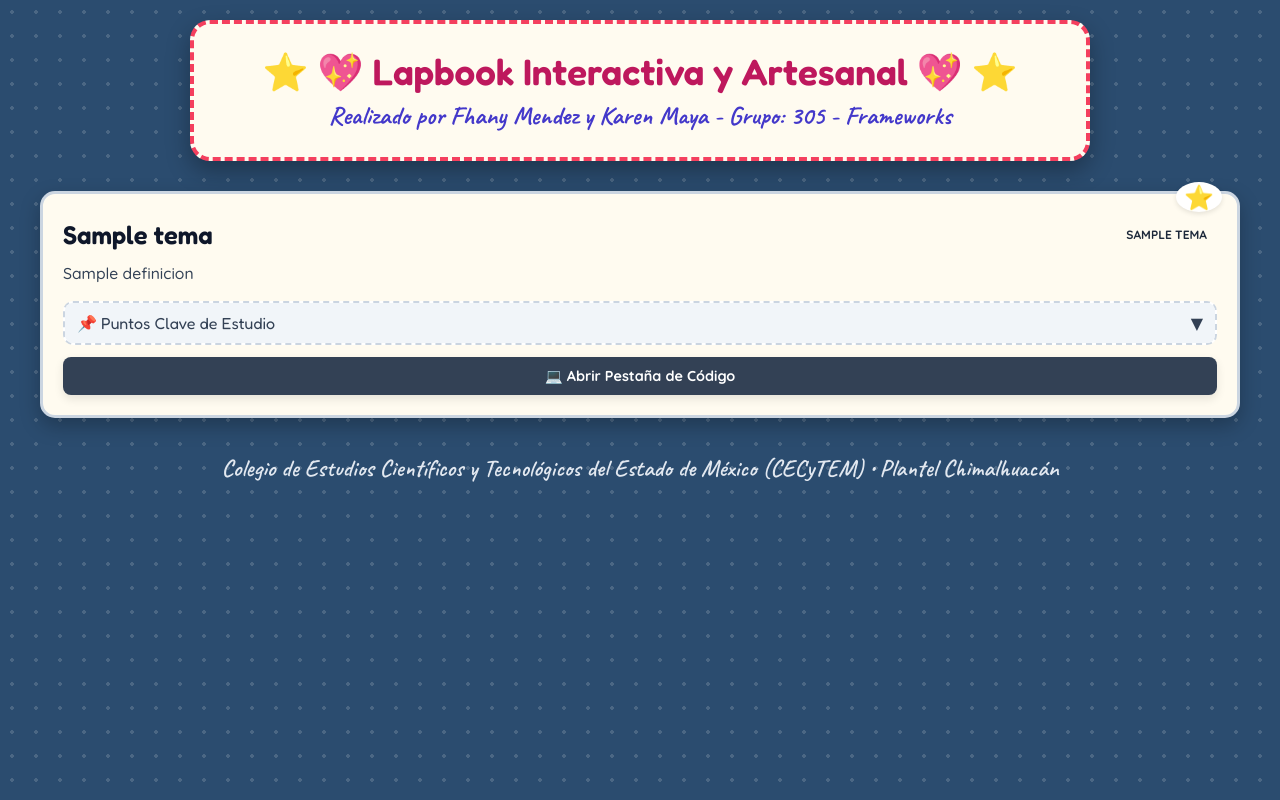
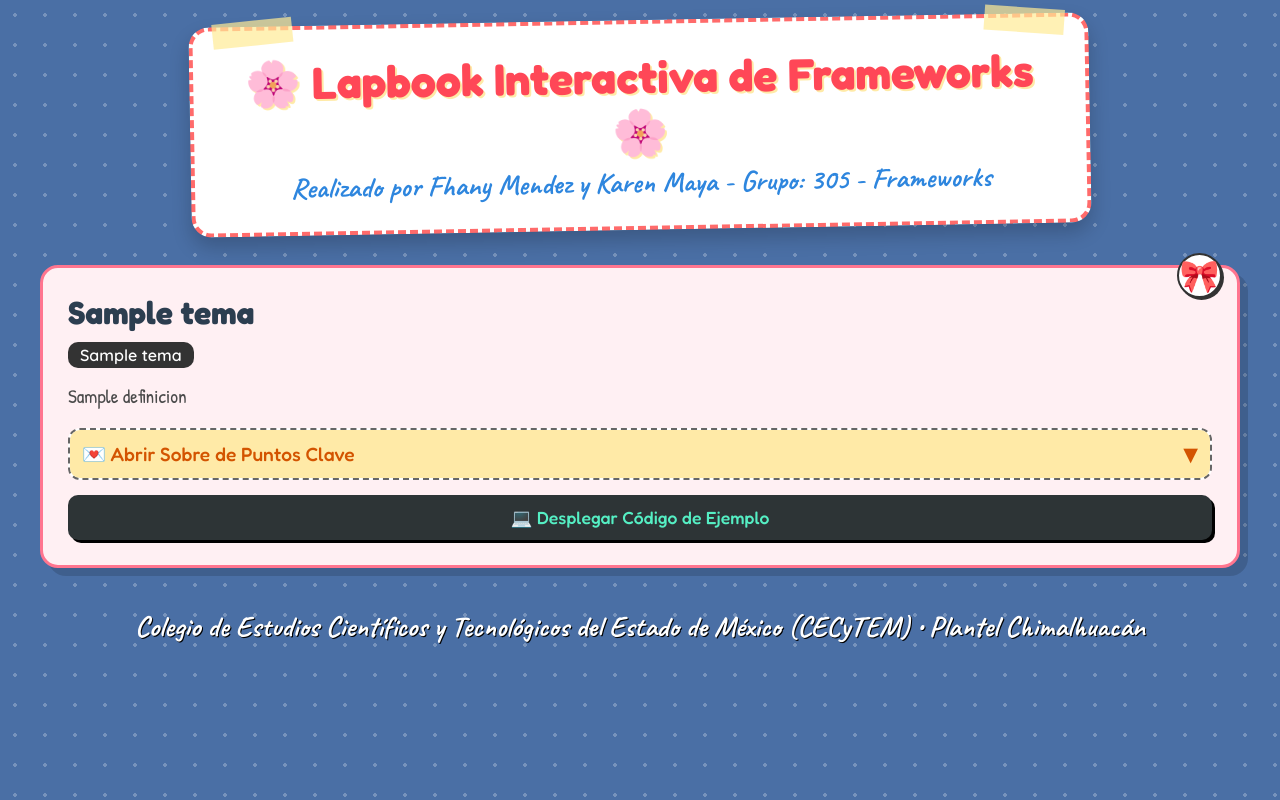
Before and after one commit to mayakaren096-wq/lapbook-fremeworks, a Flask app: template templates/index.html in a window 1280 px wide. Run offline with Flask 3, Linux system fonts and the light colour scheme; the template is opened without the code that fills it: most values are stand-ins (such as "Sample title", 1, 10 or a date in 2020).

Commit message:
Lapbook ultra interactiva con sobres y notas adhesivas pastel

```diff
--- a/templates/index.html
+++ b/templates/index.html
@@ -4,24 +4,22 @@
 <head>
     <meta charset="UTF-8">
     <meta name="viewport" content="width=device-width, initial-scale=1.0">
-    <title>Lapbook Artesanal e Interactiva - Frameworks</title>
-    <!-- Fuentes de Google Fonts -->
+    <title>Lapbook Interactiva de Frameworks</title>
+    <!-- Fuentes divertidas y artesanales -->
     <link rel="preconnect" href="https://fonts.googleapis.com">
     <link rel="preconnect" href="https://fonts.gstatic.com" crossorigin>
-    <link href="https://fonts.googleapis.com/css2?family=Caveat:wght@600;700&family=Fredoka:wght@400;600&family=Quicksand:wght@500;700&display=swap" rel="stylesheet">
+    <link href="https://fonts.googleapis.com/css2?family=Caveat:wght@700&family=Fredoka:wght@500;700&family=Patrick+Hand&family=Quicksand:wght@600;700&display=swap" rel="stylesheet">
 
     <style>
         /* Realizado por Fhany Mendez y Karen Maya - Grupo: 305 - Frameworks */
         :root {
-            --board-color: #2b4c6f; /* Fondo estilo cartulina base de lapbook */
-            --pastel-pink: #ffb5a7;
-            --pastel-yellow: #fcd34d;
-            --pastel-blue: #93c5fd;
-            --pastel-purple: #c4b5fd;
-            --pastel-green: #86efac;
-            --pastel-peach: #fed7aa;
-            --paper-bg: #fffbf0;
-            --text-dark: #1e293b;
+            --bg-board: #4a6fa5;
+            --pink: #ffb7b2;
+            --mint: #b5ead7;
+            --yellow: #ffdac1;
+            --purple: #e2f0cb;
+            --lavender: #c7ceea;
+            --paper-light: #fffdf9;
         }
 
         * {
@@ -31,256 +29,257 @@
         }
 
         body {
-            background-color: var(--board-color);
-            background-image: radial-gradient(rgba(255,255,255,0.15) 2px, transparent 2px);
-            background-size: 24px 24px;
-            font-family: 'Quicksand', sans-serif;
-            color: var(--text-dark);
-            min-height: 100vh;
+            background-color: var(--bg-board);
+            background-image:
+                radial-gradient(rgba(255, 255, 255, 0.25) 2px, transparent 2px);
+            background-size: 30px 30px;
+            font-family: 'Patrick Hand', cursive;
             padding: 20px;
+            color: #2c3e50;
         }
 
-        /* Encabezado estilo letrero de lapbook escolar */
+        /* Título tipo cartel artesanal pegado con cinta */
         header {
             text-align: center;
             max-width: 900px;
-            margin: 0 auto 30px auto;
-            background: var(--paper-bg);
+            margin: 0 auto 35px auto;
+            background: #fff;
             padding: 25px;
             border-radius: 20px;
-            box-shadow: 0 10px 25px rgba(0,0,0,0.3);
-            border: 4px dashed #f43f5e;
+            border: 4px dashed #ff6b6b;
+            box-shadow: 0 10px 20px rgba(0,0,0,0.2);
             position: relative;
+            transform: rotate(-1deg);
         }
+
+        header::before, header::after {
+            content: '';
+            position: absolute;
+            width: 80px;
+            height: 25px;
+            background: rgba(255, 235, 150, 0.7);
+            top: -10px;
+            transform: rotate(-5deg);
+        }
+        header::before { left: 20px; }
+        header::after { right: 20px; transform: rotate(5deg); }
 
         header h1 {
             font-family: 'Fredoka', cursive;
-            font-size: 2.3rem;
-            color: #be185d;
-            margin-bottom: 5px;
+            font-size: 2.8rem;
+            color: #ff4757;
+            text-shadow: 2px 2px #ffeaa7;
         }
 
-        header p.meta-info {
+        header p.meta {
             font-family: 'Caveat', cursive;
-            font-size: 1.6rem;
-            color: #4338ca;
-            font-weight: 700;
+            font-size: 1.8rem;
+            color: #2e86de;
+            margin-top: 5px;
         }
 
-        /* Contenedor principal imitando los paneles de una Lapbook */
-        .lapbook-board {
+        /* Tablero de Lapbook */
+        .lapbook-container {
             max-width: 1200px;
             margin: 0 auto;
             display: grid;
-            grid-template-columns: repeat(auto-fit, minmax(340px, 1fr));
-            gap: 25px;
+            grid-template-columns: repeat(auto-fit, minmax(330px, 1fr));
+            gap: 30px;
         }
 
-        /* Tarjeta / Bolsillo estilo solapa de papel */
-        .lapbook-pocket {
-            background: var(--paper-bg);
-            border-radius: 15px;
-            padding: 20px;
-            box-shadow: 0 8px 20px rgba(0,0,0,0.25);
+        /* Tarjeta / Sobre de Lapbook */
+        .card-envelope {
+            background: var(--paper-light);
+            border-radius: 18px;
+            padding: 25px;
             position: relative;
-            border: 3px solid #cbd5e1;
-            transition: transform 0.3s ease;
+            box-shadow: 8px 8px 0px rgba(0, 0, 0, 0.15);
+            border: 3px solid #333;
+            transition: all 0.3s ease;
         }
 
-        .lapbook-pocket:hover {
-            transform: translateY(-5px);
+        .card-envelope:hover {
+            transform: translateY(-5px) rotate(1deg);
         }
 
-        /* Detalles de colores por tarjeta (pestallas de papel) */
-        .pocket-html { border-top: 12px solid var(--pastel-pink); }
-        .pocket-css { border-top: 12px solid var(--pastel-blue); }
-        .pocket-js { border-top: 12px solid var(--pastel-yellow); }
-        .pocket-jinja { border-top: 12px solid var(--pastel-purple); }
-        .pocket-sql { border-top: 12px solid var(--pastel-green); }
+        /* Variación de colores por tema */
+        .theme-1 { background: #fff0f3; border-color: #ff758f; }
+        .theme-2 { background: #e8f8f5; border-color: #1abc9c; }
+        .theme-3 { background: #fffde7; border-color: #f1c40f; }
+        .theme-4 { background: #f3e5f5; border-color: #9c27b0; }
+        .theme-5 { background: #e3f2fd; border-color: #2196f3; }
 
-        /* Decoración de figuras flotantes (estrellas y corazones) */
-        .decor-icon {
+        .sticker-icon {
             position: absolute;
-            top: -12px;
+            top: -15px;
             right: 15px;
-            font-size: 1.5rem;
-            background: white;
-            padding: 0 8px;
+            font-size: 2rem;
+            background: #fff;
+            border: 2px solid #333;
             border-radius: 50%;
-            box-shadow: 0 2px 5px rgba(0,0,0,0.1);
+            width: 45px;
+            height: 45px;
+            display: flex;
+            align-items: center;
+            justify-content: center;
+            box-shadow: 2px 2px 0px #333;
         }
 
-        .card-header {
-            display: flex;
-            justify-content: space-between;
-            align-items: center;
-            margin-bottom: 12px;
-            margin-top: 5px;
+        .card-envelope h2 {
+            font-family: 'Fredoka', cursive;
+            font-size: 2rem;
+            margin-bottom: 10px;
+            color: #2c3e50;
         }
 
-        .card-header h2 {
-            font-family: 'Fredoka', cursive;
-            font-size: 1.6rem;
-            color: #0f172a;
+        .subtitle-tag {
+            display: inline-block;
+            background: #333;
+            color: #fff;
+            padding: 3px 12px;
+            border-radius: 10px;
+            font-size: 1rem;
+            font-family: 'Quicksand', sans-serif;
+            margin-bottom: 15px;
         }
 
-        .tag-badge {
-            padding: 4px 10px;
-            border-radius: 12px;
-            font-size: 0.75rem;
-            font-weight: 700;
-            text-transform: uppercase;
+        .definition-text {
+            font-size: 1.2rem;
+            line-height: 1.4;
+            margin-bottom: 18px;
+            color: #4a4a4a;
         }
 
-        .badge-html { background: var(--pastel-pink); color: #9f1239; }
-        .badge-css { background: var(--pastel-blue); color: #1e40af; }
-        .badge-js { background: var(--pastel-yellow); color: #854d0e; }
-        .badge-jinja { background: var(--pastel-purple); color: #581c87; }
-        .badge-sql { background: var(--pastel-green); color: #166534; }
-
-        p.definition {
-            font-size: 0.98rem;
-            line-height: 1.5;
+        /* SOBRE INTERACTIVO (EFECTO ABRIR/CERRAR) */
+        .interactive-envelope {
+            background: #fff;
+            border: 2px dashed #666;
+            border-radius: 12px;
+            overflow: hidden;
             margin-bottom: 15px;
-            color: #334155;
         }
 
-        /* Pestañas desplegables tipo acordeón de papel */
-        .foldable-flap {
-            background: #ffffff;
-            border: 2px dashed #cbd5e1;
-            border-radius: 10px;
-            margin-bottom: 12px;
-            overflow: hidden;
-        }
-
-        .flap-btn {
+        .envelope-btn {
             width: 100%;
-            background: #f1f5f9;
+            background: #ffeaa7;
             border: none;
-            padding: 10px 12px;
-            text-align: left;
+            padding: 12px;
             font-family: 'Fredoka', cursive;
-            font-size: 1rem;
-            color: #334155;
+            font-size: 1.2rem;
+            color: #d35400;
             cursor: pointer;
             display: flex;
             justify-content: space-between;
             align-items: center;
+            transition: background 0.2s;
         }
 
-        .flap-btn:hover {
-            background: #e2e8f0;
+        .envelope-btn:hover {
+            background: #fdcb6e;
         }
 
-        .flap-content {
+        .envelope-content {
             max-height: 0;
             overflow: hidden;
-            transition: max-height 0.3s ease-out;
-            padding: 0 12px;
-            font-size: 0.9rem;
-            background: #fff;
+            transition: max-height 0.4s ease-out;
+            padding: 0 15px;
+            font-size: 1.1rem;
         }
 
-        .flap-content.open {
-            max-height: 250px;
-            padding: 10px 12px;
-            transition: max-height 0.3s ease-in;
+        .envelope-content.open {
+            max-height: 300px;
+            padding: 15px;
+            border-top: 2px dashed #666;
         }
 
-        .flap-content ul {
-            padding-left: 18px;
-            color: #475569;
+        .envelope-content ul {
+            padding-left: 20px;
         }
 
-        .flap-content li {
-            margin-bottom: 4px;
+        .envelope-content li {
+            margin-bottom: 6px;
         }
 
-        /* Botón estilo ventana de código interactivo */
-        .code-toggle-btn {
-            background: #334155;
-            color: #ffffff;
+        /* CÓDIGO INTERACTIVO EN NOTA ADHESIVA */
+        .code-sticky {
+            background: #2d3436;
+            color: #55efc4;
             border: none;
             width: 100%;
-            padding: 10px;
-            border-radius: 8px;
-            font-family: 'Quicksand', sans-serif;
-            font-weight: 700;
+            padding: 12px;
+            border-radius: 10px;
+            font-family: 'Fredoka', cursive;
+            font-size: 1.1rem;
             cursor: pointer;
-            transition: background 0.2s;
-            display: flex;
-            justify-content: center;
-            gap: 6px;
-            font-size: 0.9rem;
-            box-shadow: 0 4px 10px rgba(0,0,0,0.1);
+            box-shadow: 3px 3px 0px #000;
+            transition: all 0.2s;
         }
 
-        .code-toggle-btn:hover {
-            background: #0f172a;
+        .code-sticky:hover {
+            transform: scale(1.02);
+            background: #636e72;
         }
 
         pre {
-            background: #090d16;
-            color: #38bdf8;
-            padding: 12px;
-            border-radius: 8px;
-            font-size: 0.78rem;
+            background: #1e272e;
+            color: #74b9ff;
+            padding: 15px;
+            border-radius: 10px;
+            font-size: 0.85rem;
             overflow-x: auto;
-            margin-top: 8px;
+            margin-top: 10px;
             display: none;
-            font-family: 'Courier New', Courier, monospace;
-            border-left: 4px solid #f43f5e;
+            font-family: monospace;
+            border: 2px solid #00cec9;
         }
 
         footer {
             text-align: center;
-            margin-top: 35px;
+            margin-top: 40px;
             font-family: 'Caveat', cursive;
-            font-size: 1.5rem;
-            color: #e2e8f0;
+            font-size: 1.8rem;
+            color: #fff;
+            text-shadow: 1px 1px #000;
         }
     </style>
 </head>
 <body>
 
     <header>
-        <h1>⭐ 💖 Lapbook Interactiva y Artesanal 💖 ⭐</h1>
-        <p class="meta-info">Realizado por Fhany Mendez y Karen Maya - Grupo: 305 - Frameworks</p>
+        <h1>🌸 Lapbook Interactiva de Frameworks 🌸</h1>
+        <p class="meta">Realizado por Fhany Mendez y Karen Maya - Grupo: 305 - Frameworks</p>
     </header>
 
-    <main class="lapbook-board">
+    <main class="lapbook-container">
         {% for tema in temas %}
-        <article class="lapbook-pocket pocket-{{ tema.id }}">
-            <div class="decor-icon">
-                {% if loop.index == 1 %}⭐{% elif loop.index == 2 %}💖{% elif loop.index == 3 %}✨{% elif loop.index == 4 %}🌟{% else %}💫{% endif %}
+        <article class="card-envelope theme-{{ loop.index }}">
+            <div class="sticker-icon">
+                {% if loop.index == 1 %}🎀{% elif loop.index == 2 %}🎨{% elif loop.index == 3 %}⚡{% elif loop.index == 4 %}🦄{% else %}🗄️{% endif %}
             </div>
 
-            <div class="card-header">
-                <h2>{{ tema.titulo }}</h2>
-                <span class="tag-badge badge-{{ tema.id }}">{{ tema.subtitulo }}</span>
-            </div>
+            <h2>{{ tema.titulo }}</h2>
+            <span class="subtitle-tag">{{ tema.subtitulo }}</span>
 
-            <p class="definition">{{ tema.definicion }}</p>
+            <p class="definition-text">{{ tema.definicion }}</p>
 
-            <!-- Solapa desplegable tipo acordeón con diseño de papel -->
-            <div class="foldable-flap">
-                <button class="flap-btn" onclick="toggleFlap(this)">
-                    📌 Puntos Clave de Estudio <span>▼</span>
+            <!-- Sobre interactivo desplegable -->
+            <div class="interactive-envelope">
+                <button class="envelope-btn" onclick="toggleEnvelope(this)">
+                    💌 Abrir Sobre de Puntos Clave <span>▼</span>
                 </button>
-                <div class="flap-content">
+                <div class="envelope-content">
                     <ul>
                         {% for punto in tema.puntos_clave %}
-                            <li>{{ punto }}</li>
+                            <li>✨ {{ punto }}</li>
                         {% endfor %}
                     </ul>
                 </div>
             </div>
 
-            <!-- Botón interactivo para ver el código -->
+            <!-- Botón de Código de Ejemplo -->
             <div>
-                <button class="code-toggle-btn" onclick="toggleCodeBox(this)">
-                    💻 Abrir Pestaña de Código
+                <button class="code-sticky" onclick="toggleCode(this)">
+                    💻 Desplegar Código de Ejemplo
                 </button>
                 <pre><code>{{ tema.codigo_ejemplo }}</code></pre>
             </div>
@@ -294,33 +293,31 @@
 
     <script>
         // Realizado por Fhany Mendez y Karen Maya - Grupo: 305 - Frameworks
-        function toggleFlap(button) {
-            const content = button.nextElementSibling;
-            const arrow = button.querySelector('span');
+        function toggleEnvelope(btn) {
+            const content = btn.nextElementSibling;
+            const arrow = btn.querySelector('span');
 
             content.classList.toggle('open');
 
             if (content.classList.contains('open')) {
                 arrow.textContent = '▲';
-                button.style.background = '#e2e8f0';
-                button.style.color = '#be185d';
+                btn.style.background = '#ff7675';
+                btn.style.color = '#fff';
             } else {
                 arrow.textContent = '▼';
-                button.style.background = '#f1f5f9';
-                button.style.color = '#334155';
+                btn.style.background = '#ffeaa7';
+                btn.style.color = '#d35400';
             }
         }
 
-        function toggleCodeBox(button) {
-            const pre = button.nextElementSibling;
+        function toggleCode(btn) {
+            const pre = btn.nextElementSibling;
             if (pre.style.display === "block") {
                 pre.style.display = "none";
-                button.textContent = "💻 Abrir Pestaña de Código";
-                button.style.background = "#334155";
+                btn.textContent = "💻 Desplegar Código de Ejemplo";
             } else {
                 pre.style.display = "block";
-                button.textContent = "📂 Cerrar Pestaña de Código";
-                button.style.background = "#be185d";
+                btn.textContent = "🙈 Ocultar Código";
             }
         }
     </script>
```
